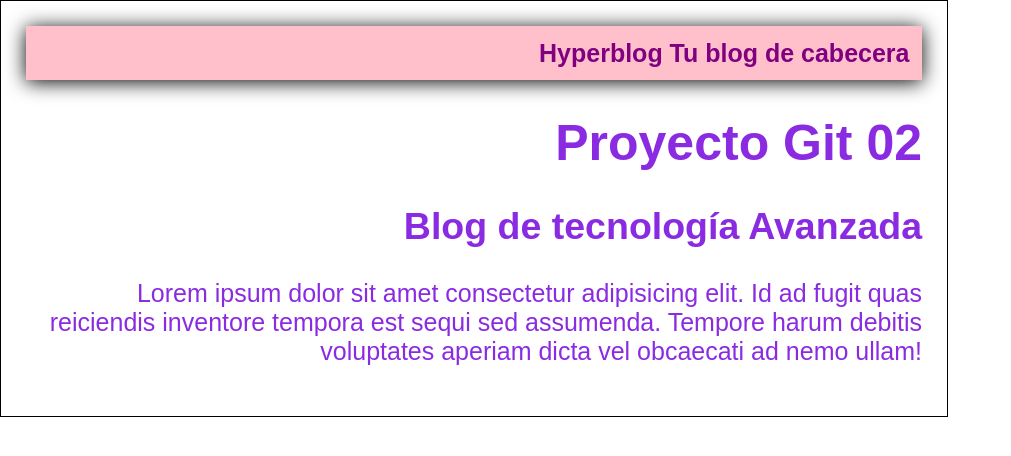
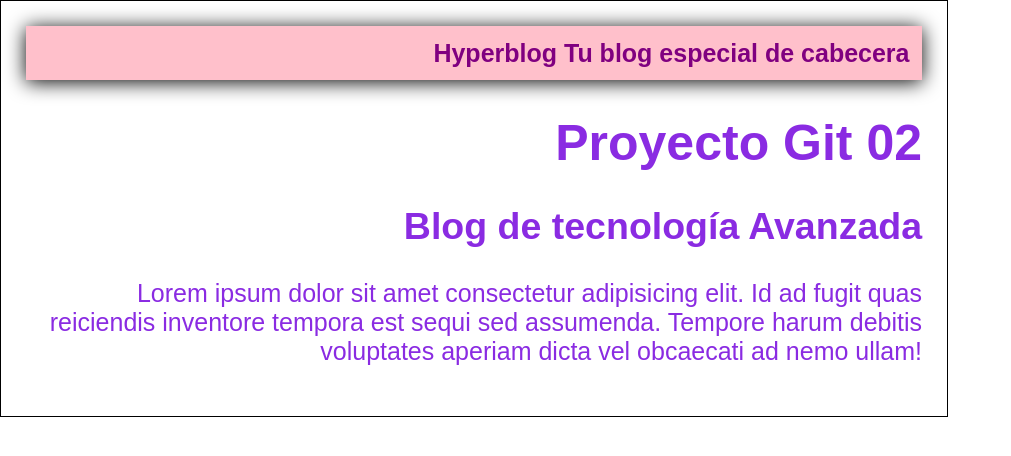
Before and after one commit to Dayanitaaaa/ProyectoGit2, a plain HTML site: page index.html in a window 1280 px wide. Shown: the whole page, without its empty margins (0-1011 px from the left). Drawn offline with Linux system fonts and the light colour scheme.

Commit message:
arreglo de titulo tagline
git status

```diff
--- a/index.html
+++ b/index.html
@@ -11,7 +11,7 @@
         <div id="header">
             Hyperblog
             <span id="tagline">
-                Tu blog de cabecera</span>
+                Tu blog especial de cabecera</span>
         </div>
     <h1>Proyecto Git 02</h1>
     <div id="post">
```
